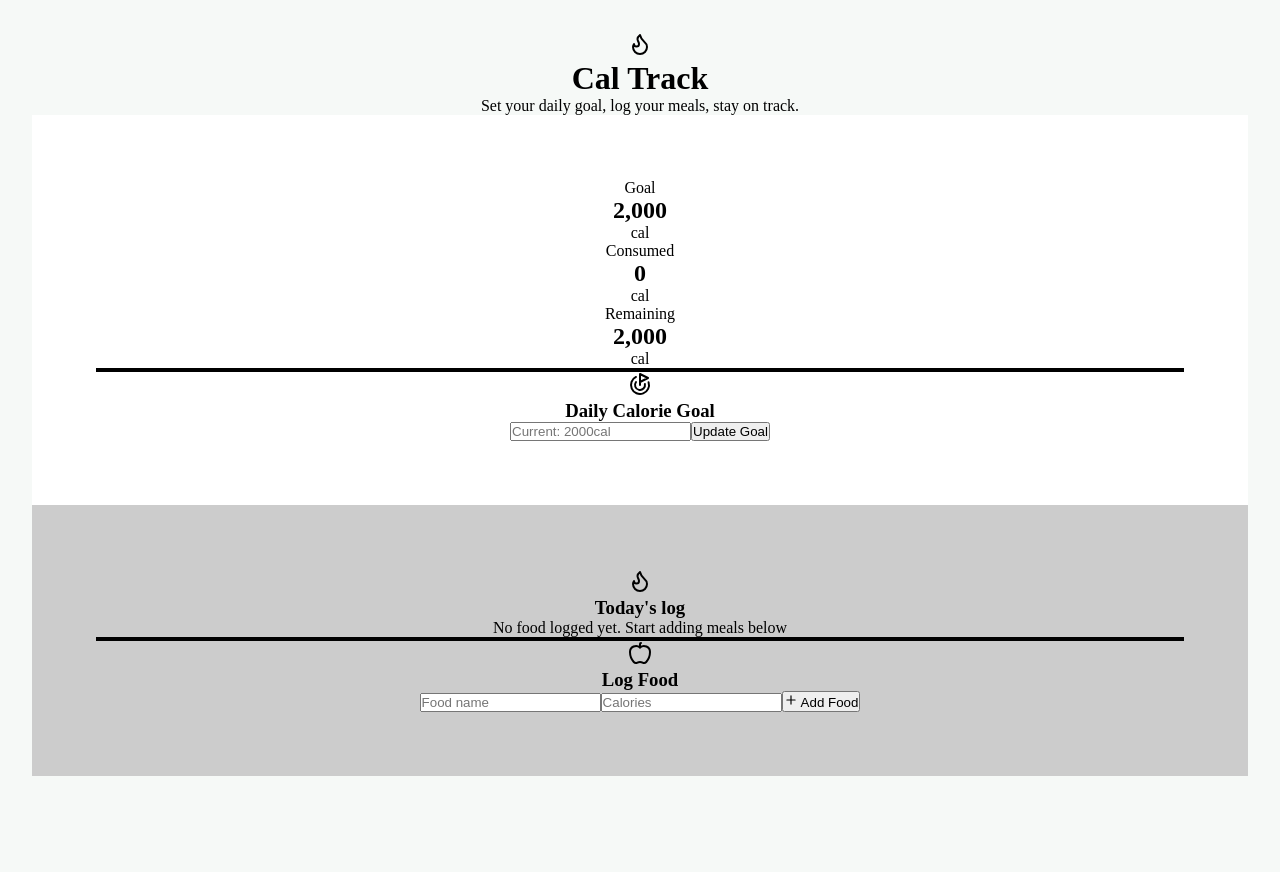
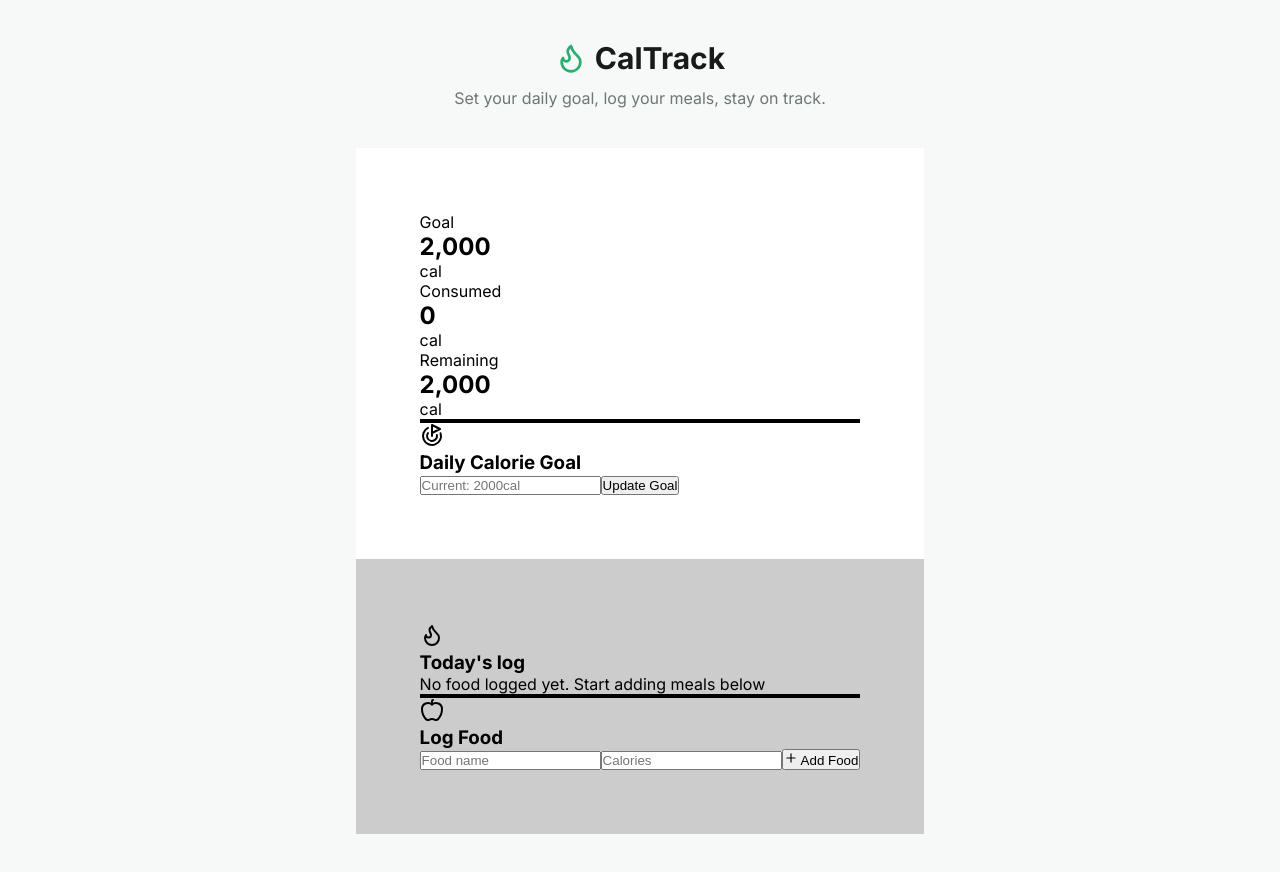
Before and after one commit to dbrah-design/calorie-tracker, a React (Vite) app: page / in a window 1280 px wide. Before the commit the page ends 808 px from the top, so only its background shows below. Built offline with nearby package versions, Linux system fonts and the light colour scheme.

Commit message:
Centered entire app to middle of screen and styled the header

```diff
--- a/src/App.css
+++ b/src/App.css
@@ -1,8 +1,57 @@
 #root {
-  max-width: 1280px;
-  margin: 0 auto;
-  padding: 2rem;
+ display: flex;
+ flex-direction: column;
+ min-height: 100vh;
+ align-items: center;
+ /* Based on the design, I'm supposed to add here
+  padding-top: 2.5rem;
+  padding-bottom: 2.5rem;
+  and
+    padding-left: 1rem;
+    padding-right: 1rem;
+
+  */
+  padding: 2.5em 1em;
+
+  /* Not sure why though. Going to use padding shortcut if needed
+    Update- I see it now. With the padding added here it's now looking like the design more with the title being pushed down more and the bottom card now not sticking to the bottom */
+}
+
+.header {
+  margin-bottom: 2.5em;
   text-align: center;
+}
+
+.logo {
+  display: flex;
+  justify-content: center;
+  align-items: center;
+  gap: .5em;
+  margin-bottom: .75em;
+}
+
+
+
+.flame-icon-style {
+  color: var(--primary-color);
+  width: 32px;
+  height: 32px;
+}
+
+.logo-name {
+  font-size: 1.875rem;
+  line-height: 2.25rem;
+  /* These styles are for mobile. Later when adding media query for desktop the code will be this
+    font-size: 2.25rem;
+    line-height: 2.5rem;
+  */
+  color: var(--heading-color);
+  font-weight: 700;
+
+}
+
+.title-subheading {
+  color: var(--secondary-color);
 }
 
 .card-one {
--- a/src/App.jsx
+++ b/src/App.jsx
@@ -4,11 +4,17 @@ function App() {
 
   return (
     <>
-      <div>
-         <svg xmlns="http://www.w3.org/2000/svg" width="24" height="24" viewBox="0 0 24 24" fill="none" stroke="currentColor" stroke-width="2" stroke-linecap="round" stroke-linejoin="round" class="lucide lucide-flame-icon lucide-flame"><path d="M12 3q1 4 4 6.5t3 5.5a1 1 0 0 1-14 0 5 5 0 0 1 1-3 1 1 0 0 0 5 0c0-2-1.5-3-1.5-5q0-2 2.5-4"/></svg>
-          <h1>Cal Track</h1>
+      <div className="header">
+
+        <div className="logo">
+         <svg xmlns="http://www.w3.org/2000/svg" width="24" height="24" viewBox="0 0 24 24" fill="none" stroke="currentColor" stroke-width="2" stroke-linecap="round" stroke-linejoin="round" class="lucide lucide-flame-icon lucide-flame flame-icon-style"><path d="M12 3q1 4 4 6.5t3 5.5a1 1 0 0 1-14 0 5 5 0 0 1 1-3 1 1 0 0 0 5 0c0-2-1.5-3-1.5-5q0-2 2.5-4"/></svg>
+          <h1 className="logo-name">CalTrack</h1>
+        </div>
+        <p className="title-subheading">Set your daily goal, log your meals, stay on track.</p>
+
       </div>
-      <p>Set your daily goal, log your meals, stay on track.</p>
+
+
       <div>
         <div className="card-one">
 
--- a/src/index.css
+++ b/src/index.css
@@ -25,7 +25,6 @@ font-family: "Inter", sans-serif;
   --primary-font : "Space Mono", monospace;
   --secondary-font: "Inter", sans-serif;
 
-
 }
 
 *, :before, :after  {
@@ -37,4 +36,5 @@ font-family: "Inter", sans-serif;
 
 body {
   background-color: #F6F9F7;
+  font-family: var(--secondary-font);
 }
```
